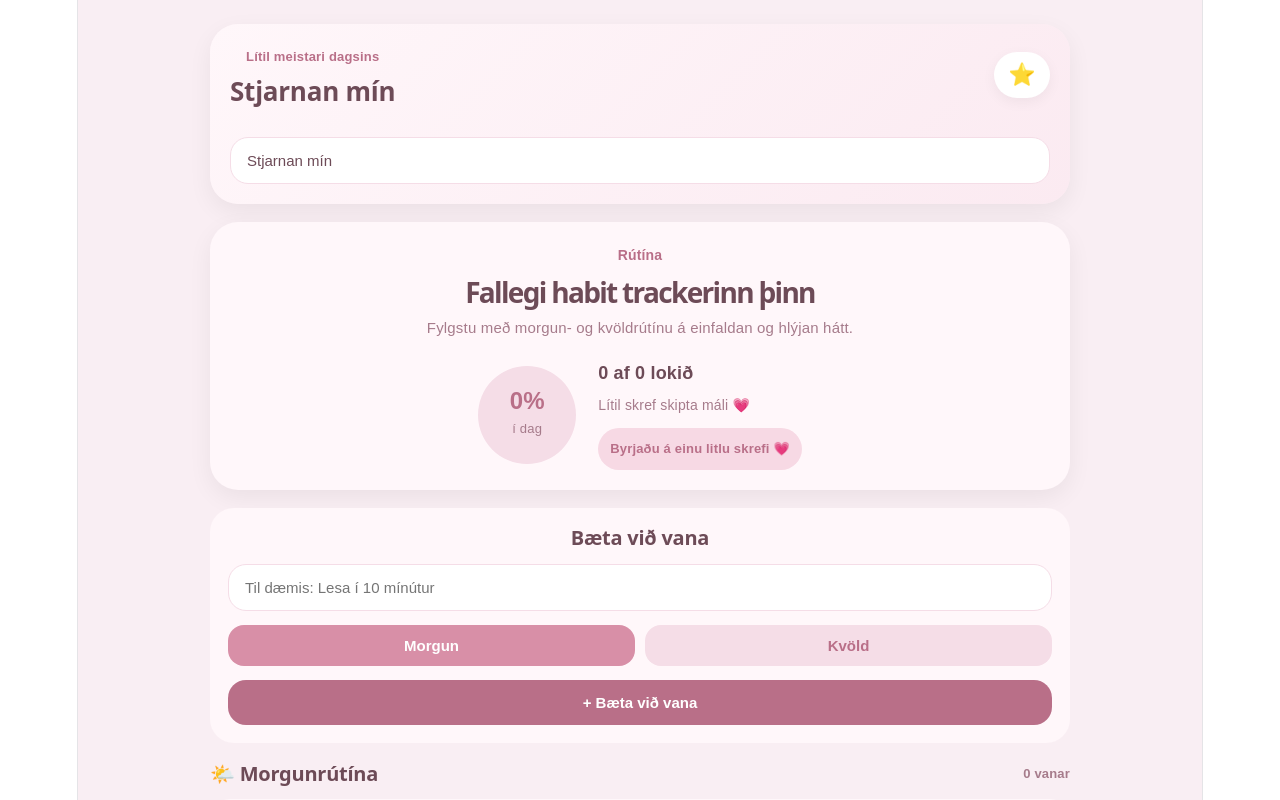
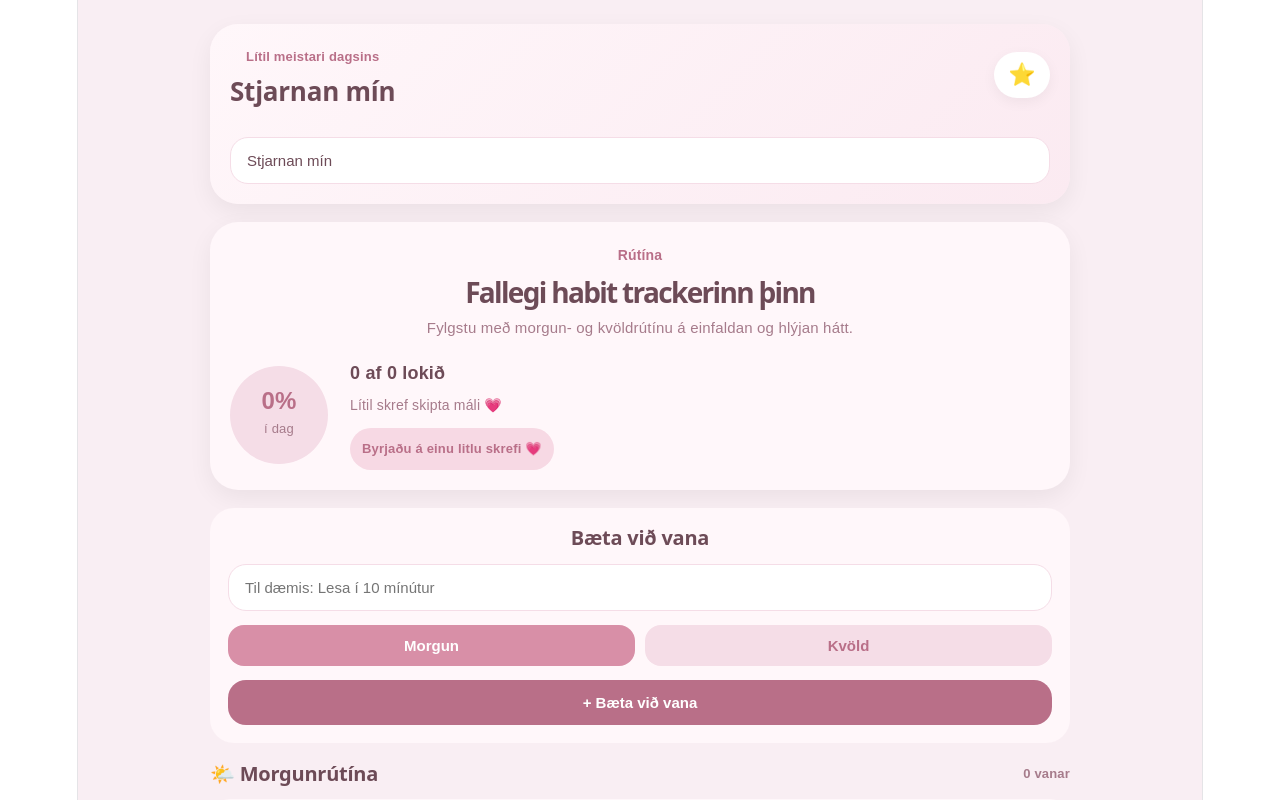
Before and after one commit to jokib82-gif/rutina, a React (Vite) app: page / in a window 1280 px wide. Shown: the top 800 px of the page. Built offline with nearby package versions, Linux system fonts and the light colour scheme.

Commit message:
Fix App.jsx build error

```diff
--- a/src/App.jsx
+++ b/src/App.jsx
@@ -471,15 +471,10 @@ const styles = {
   },
   progressRow: {
     display: 'grid',
-    gridTemplateColumns: '98px auto',
+    gridTemplateColumns: '98px 1fr',
     alignItems: 'center',
-    justifyContent: 'center',
-    columnGap: '22px',
+    gap: '16px',
     marginTop: '20px',
-    width: 'fit-content',
-    maxWidth: '100%',
-    marginLeft: 'auto',
-    marginRight: 'auto',
   },
   progressCircle: {
     width: '98px',
@@ -509,6 +504,7 @@ const styles = {
     justifyContent: 'center',
     alignItems: 'flex-start',
     textAlign: 'left',
+    paddingLeft: '6px',
   },
   progressHeadline: {
     fontSize: '18px',
```
